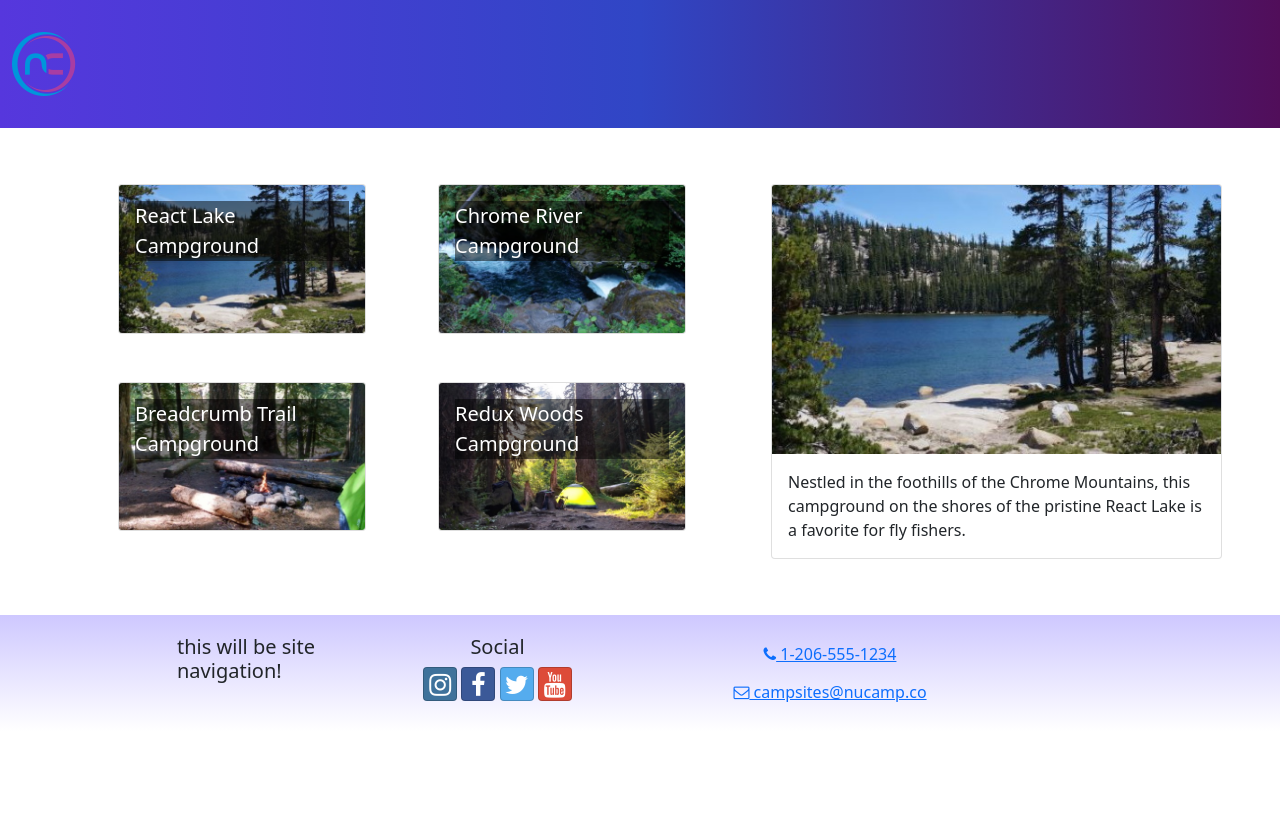
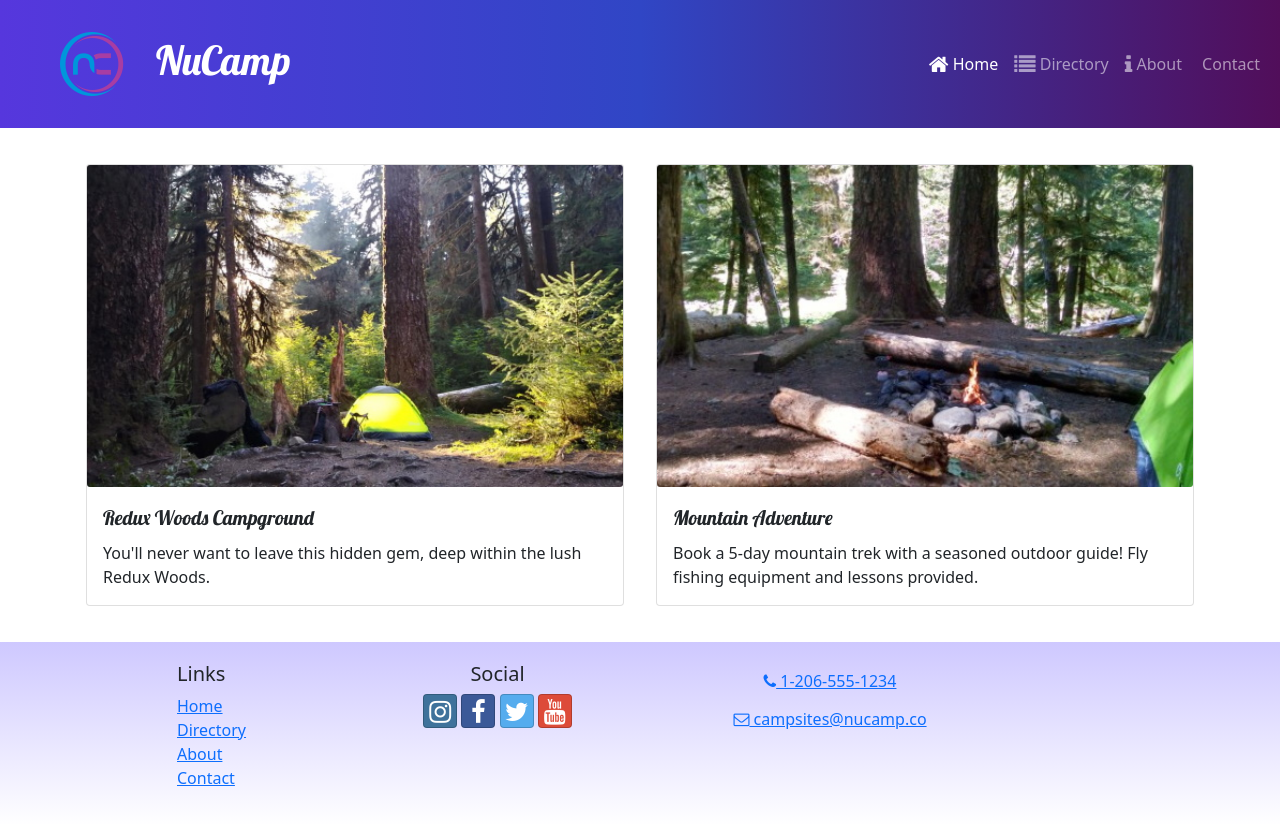
Before and after one commit to cmeinecke/react-nucampsite, a React (Create React App) app: page / in a window 1280 px wide. Before the commit the page ends 800 px from the top, so only its background shows below. Built offline with nearby package versions, Linux system fonts and the light colour scheme.

Commit message:
Added DisplayList, DisplayCard, promotionsSlice, ContactPage, HomePage, modified App, Header, Footer, campsitesSlice, index

```diff
--- a/src/App.js
+++ b/src/App.js
@@ -1,14 +1,20 @@
-import React from 'react';
+import { Routes, Route } from 'react-router-dom';
+import ContactPage from './pages/ContactPage';
+import HomePage from './pages/HomePage';
 import Header from './components/Header';
+import Footer from './components/Footer';
+import CampsitesDirectoryPage from './pages/CampsitesDirectoryPage';
 import './App.css';
-import CampsitesDirectoryPage from './pages/CampsitesDirectoryPage';
-import Footer from './components/Footer';
 
 function App() {
     return (
         <div className='App'>
             <Header />
-      <CampsitesDirectoryPage />
+            <Routes>
+                <Route path='/' element={<HomePage />} />
+                <Route path='contact' element={<ContactPage />} />
+                <Route path='directory' element={<CampsitesDirectoryPage />} />
+            </Routes>
             <Footer />
         </div>
     );
--- a/src/components/Footer.js
+++ b/src/components/Footer.js
@@ -1,4 +1,5 @@
 import { Container, Col, Row } from 'reactstrap';
+import { Link } from 'react-router-dom';
 
 const Footer = () => {
     return (
@@ -6,7 +7,21 @@
             <Container>
                 <Row>
                     <Col xs={{ size: 4, offset: 1 }} sm='2'>
-                        <h5>this will be site navigation!</h5>
+                        <h5>Links</h5>
+                        <ul className='list-unstyled'>
+                            <li>
+                                <Link to='/'>Home</Link>
+                            </li>
+                            <li>
+                                <Link to='/directory'>Directory</Link>
+                            </li>
+                            <li>
+                                <Link to='/about'>About</Link>
+                            </li>
+                            <li>
+                                <Link to='/contact'>Contact</Link>
+                            </li>
+                        </ul>
                     </Col>
                     <Col xs='6' sm='3' className='text-center'>
                         <h5>Social</h5>
--- a/src/components/Header.js
+++ b/src/components/Header.js
@@ -1,12 +1,49 @@
-import { Navbar, NavbarBrand } from 'reactstrap';
+import { useState } from 'react';
+import {
+    Navbar,
+    NavbarBrand,
+    Collapse,
+    NavbarToggler,
+    Nav,
+    NavItem
+} from 'reactstrap';
+import { NavLink } from 'react-router-dom';
 import NucampLogo from '../app/assets/img/logo.png';
 
 const Header = () => {
+    const [menuOpen, setMenuOpen] = useState(false);
     return (
         <Navbar dark color='primary' sticky='top' expand='md'>
-            <NavbarBrand href='/'>
-                <img src={NucampLogo} alt='nucamp logo' />
+            <NavbarBrand className='ms-5' href='/'>
+                <img src={NucampLogo} alt='nucamp logo' className='float-start' />
+                <h1 className='mt-1'>NuCamp</h1>
             </NavbarBrand>
+
+            <NavbarToggler onClick={() => setMenuOpen(!menuOpen)} />
+            <Collapse isOpen={menuOpen} navbar>
+                <Nav className='ms-auto' navbar>
+                    <NavItem>
+                        <NavLink className='nav-link' to='/'>
+                            <i className='fa fa-home fa-lg' /> Home
+                        </NavLink>
+                    </NavItem>
+                    <NavItem>
+                        <NavLink className='nav-link' to='/directory'>
+                        <i className='fa fa-list fa-lg' /> Directory
+                        </NavLink>
+                    </NavItem>
+                    <NavItem>
+                        <NavLink className='nav-link' to='/about'>
+                            <i className='fa fa-info fa-lg' /> About
+                        </NavLink>
+                    </NavItem>
+                    <NavItem>
+                        <NavLink className='nav-link' to='/contact'>
+                            <i className='fa fa-address fa-lg' /> Contact
+                        </NavLink>
+                    </NavItem>
+                </Nav>
+            </Collapse>
         </Navbar>
     );
 }
--- a/src/features/campsites/campsitesSlice.js
+++ b/src/features/campsites/campsitesSlice.js
@@ -11,3 +11,7 @@
 export const selectCampsiteById = (id) => {
     return CAMPSITES.find((campsite => campsite.id === id));
 };
+
+export const selectFeaturedCampsite = () => {
+    return CAMPSITES.find((campsite) => campsite.featured);
+};
--- /dev/null
+++ b/src/features/display/DisplayCard.js
@@ -0,0 +1,17 @@
+import { Card, CardImg, CardText, CardBody, CardTitle } from 'reactstrap';
+
+const DisplayCard = ({ item }) => {
+    const { image, name, description } = item;
+
+    return (
+        <Card>
+            <CardImg src={image} alt={name} />
+            <CardBody>
+                <CardTitle>{name}</CardTitle>
+                <CardText>{description}</CardText>
+            </CardBody>
+        </Card>
+    );
+};
+
+export default DisplayCard;
--- /dev/null
+++ b/src/features/display/DisplayList.js
@@ -0,0 +1,22 @@
+import { Col, Row } from 'reactstrap';
+import DisplayCard from './DisplayCard';
+import { selectFeaturedCampsite } from '../campsites/campsitesSlice';
+import { selectFeaturedPromotion } from '../promotions/promotionsSlice';
+
+const DisplayList = () => {
+    const items = [selectFeaturedCampsite(), selectFeaturedPromotion()];
+
+    return (
+        <Row>
+            {items.map((item, idx) => {
+                return (
+                    <Col md className='m-1' key={idx}>
+                        <DisplayCard item={item} />
+                    </Col>
+                );
+            })}
+        </Row>
+    )
+};
+
+export default DisplayList;
--- /dev/null
+++ b/src/features/promotions/promotionsSlice.js
@@ -0,0 +1,5 @@
+import { PROMOTIONS } from '../../app/shared/PROMOTIONS';
+
+export const selectFeaturedPromotion = () => {
+    return PROMOTIONS.find((promotion) => promotion.featured);
+};
--- a/src/index.js
+++ b/src/index.js
@@ -1,10 +1,10 @@
 import React from 'react';
 import { createRoot } from 'react-dom/client';
+import { BrowserRouter } from 'react-router-dom';
+import './index.css';
+import App from './App';
+import { store } from './app/store';
 import { Provider } from 'react-redux';
-import { store } from './app/store';
-import App from './App';
-import reportWebVitals from './reportWebVitals';
-import './index.css';
 import 'bootstrap/dist/css/bootstrap.min.css';
 import 'bootstrap-social/bootstrap-social.css';
 import 'font-awesome/css/font-awesome.css';
@@ -15,9 +15,11 @@
 const root = createRoot(container);
 
 root.render(
-  <React.StrictMode>
-    <Provider store={store}>
-      <App />
-    </Provider>
-  </React.StrictMode>
+    <React.StrictMode>
+        <Provider store={store}>
+            <BrowserRouter>
+                <App />
+            </BrowserRouter>
+        </Provider>
+    </React.StrictMode>
 );
--- /dev/null
+++ b/src/pages/ContactPage.js
@@ -0,0 +1,7 @@
+const ContactPage = () => {
+    return <div>
+        ContactPage
+    </div>
+};
+
+export default ContactPage;
--- /dev/null
+++ b/src/pages/HomePage.js
@@ -0,0 +1,12 @@
+import { Container } from 'reactstrap';
+import DisplayList from '../features/display/DisplayList';
+
+const HomePage = () => {
+    return (
+        <Container>
+            <DisplayList />
+        </Container>
+    );
+};
+
+export default HomePage;
```
Lines whose indentation alone changed are shown as unchanged.
